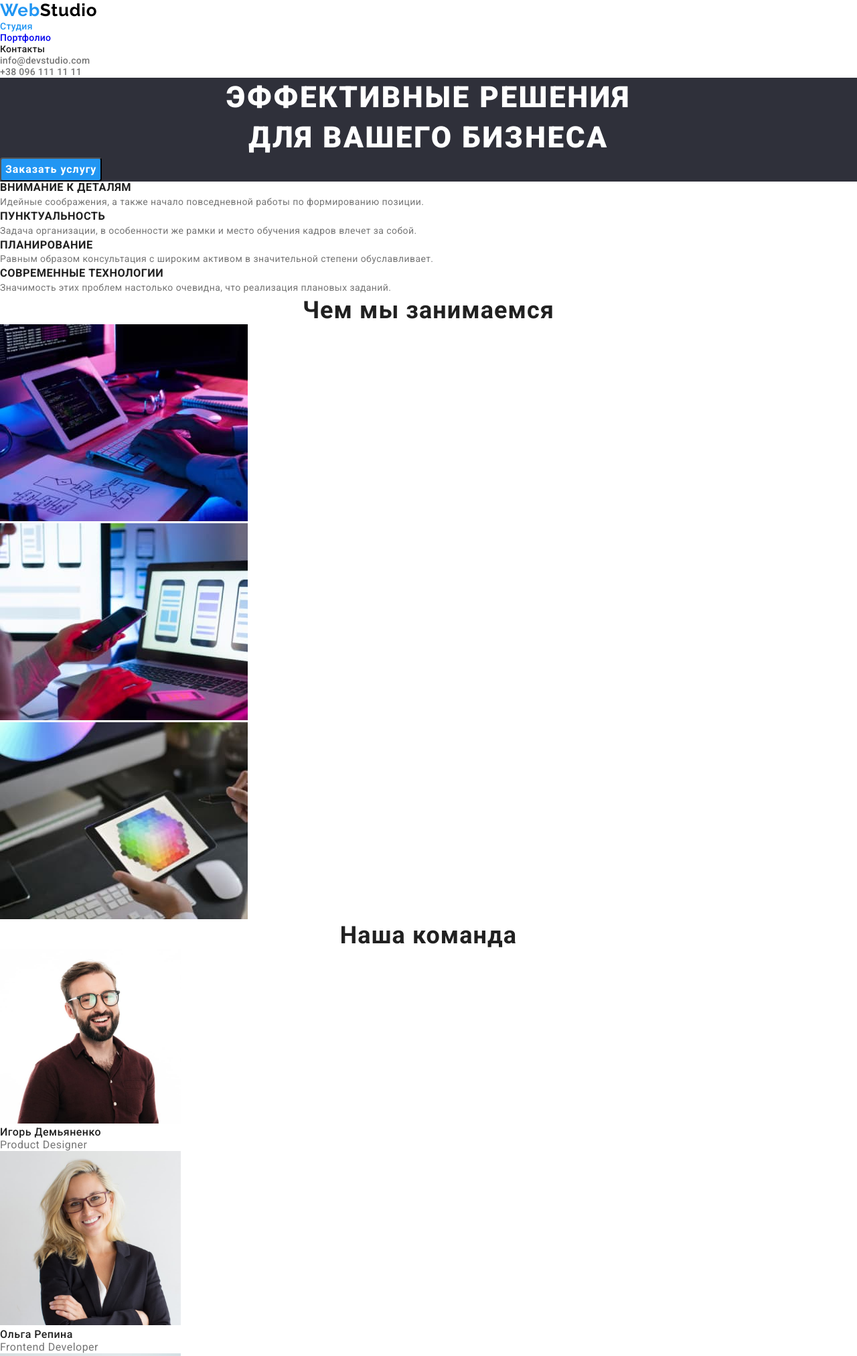
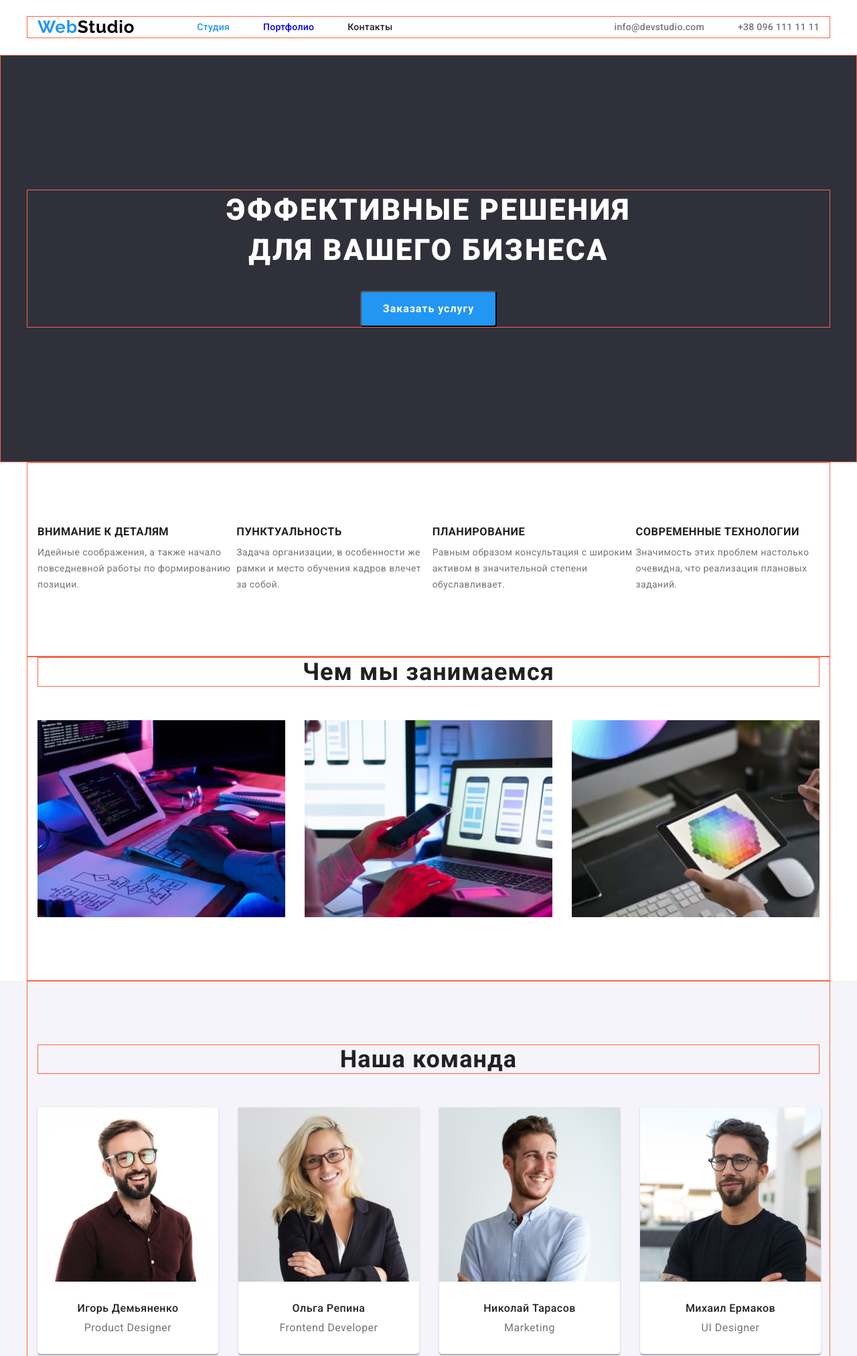
Before and after one commit to Valentin181988/goit-markup-hw-03, a plain HTML site: page index.html in a window 1280 px wide. Shown: the top 2024 px of the page at 67% size. Drawn offline with nearby package versions, Linux system fonts and the light colour scheme.

Commit message:
last changes

```diff
--- a/css/styles.css
+++ b/css/styles.css
@@ -29,10 +29,32 @@ p {
   margin-bottom: 0;
 }
 
-ul {
+ul,
+ol {
   margin-top: 0;
   margin-bottom: 0;
   padding-left: 0;
+}
+
+img {
+  display: block;
+}
+
+/*======= Components ========*/
+
+.container {
+  width: 1200px;
+  margin-left: auto;
+  margin-right: auto;
+  padding-left: 15px;
+  padding-right: 15px;
+  border: solid 1px;
+  border-color: tomato;
+}
+
+.section-padding {
+  padding-top: 94px;
+  padding-bottom: 94px;
 }
 
 .list {
@@ -43,7 +65,45 @@ ul {
   text-decoration: none;
 }
 
+/*======= End of Components ========*/
+
 /*=============Header=============*/
+.header {
+  padding-top: 24px;
+  padding-bottom: 25px;
+}
+.header-container {
+  display: flex;
+  align-items: center;
+  justify-content: space-between;
+}
+
+.header-nav {
+  display: flex;
+  align-items: center;
+}
+
+.menu {
+  display: flex;
+  align-items: center;
+}
+
+.menu-link-contacts {
+  display: flex;
+  align-items: center;
+}
+
+.header-button {
+  margin-right: 50px;
+}
+
+.link-logo {
+  padding-right: 93px;
+}
+
+.menu-link-list:not(:last-child) {
+  margin-right: 50px;
+}
 
 .web,
 .studio {
@@ -115,6 +175,11 @@ ul {
 /*=============Hero=============*/
 .hero {
   background-color: var(--background-color);
+  text-align: center;
+  border: solid 1px;
+  border-color: tomato;
+  padding-top: 200px;
+  padding-bottom: 200px;
 }
 
 .hero-title {
@@ -123,10 +188,10 @@ ul {
   line-height: 1.36;
   /* or 136% */
 
-  text-align: center;
   letter-spacing: 0.06em;
   text-transform: uppercase;
-
+  margin-bottom: 30px;
+  margin-bottom: 30px;
   color: var(--title-text-color);
 }
 
@@ -136,7 +201,7 @@ ul {
   line-height: 1.88;
   /* identical to box height, or 187% */
 
-  display: flex;
+  display: inline-block;
   align-items: center;
   text-align: center;
   letter-spacing: 0.06em;
@@ -148,17 +213,26 @@ ul {
   cursor: pointer;
   background-color: var(--accent-color);
   border-radius: 4px;
+  padding-left: 32px;
+  padding-right: 32px;
+  padding-top: 10px;
+  padding-bottom: 10px;
 }
 
 /*=============End Hero=============*/
 
 /*=============Advantages=============*/
 
+.column {
+  display: flex;
+}
+
 .advantages-title-points {
   font-weight: 700;
   line-height: 1.14;
   letter-spacing: 0.03em;
   text-transform: uppercase;
+  margin-bottom: 10px;
 }
 
 .advantages-text {
@@ -179,38 +253,87 @@ ul {
   line-height: 1.17;
   text-align: center;
   letter-spacing: 0.03em;
+  border: solid 1px;
+  border-color: tomato;
 }
 
+.our-job-list {
+  margin-bottom: 50px;
+}
+
+.job-icons {
+  display: flex;
+  justify-content: space-between;
+  padding-bottom: 94px;
+}
 /*============= End Our job=============*/
 
 /*=============Our team=============*/
+.our-team {
+  background-color: var(--wigets-link-background-color);
+}
 
-.our-team-name {
+.our-team-name,
+.our-team-specialty {
   font-weight: 500;
   font-size: 16px;
   line-height: 1.19;
   /* identical to box height */
 
-  /* text-align: center; */
+  text-align: center;
   letter-spacing: 0.03em;
+  margin-bottom: 10px;
 }
 
 .our-team-specialty {
-  font-size: 16px;
-  line-height: 1.19;
-  /* identical to box height */
-
-  /* text-align: center; */
+  font-weight: 400;
   letter-spacing: 0.03em;
-
+  padding-bottom: 30px;
+  margin-bottom: 0;
   color: var(--secondary-text-color);
 }
+
+.our-team-list {
+  margin-bottom: 50px;
+}
+
+.our-team-blocks {
+  display: flex;
+  flex-wrap: nowrap;
+  margin-top: -30px;
+  margin-left: -30px;
+}
+
+.our-team-image {
+  margin-bottom: 30px;
+}
+.our-team-persons {
+  flex-basis: calc(100% / 4 - 30px);
+  margin-top: 30px;
+  margin-left: 30px;
+  background: var(--title-text-color);
+  /* material shadow v1 */
+
+  box-shadow: 0px 1px 3px rgba(0, 0, 0, 0.12), 0px 1px 1px rgba(0, 0, 0, 0.14),
+    0px 2px 1px rgba(0, 0, 0, 0.2);
+  border-radius: 0px 0px 4px 4px;
+}
+
 /*============= End Our team=============*/
 
 /*=============Footer=============*/
 
 .footer {
   background-color: var(--background-color);
+}
+
+.footer-padding {
+  padding-top: 60px;
+  padding-bottom: 60px;
+}
+
+.adress-title {
+  margin-top: 20px;
 }
 
 .adress-link {
@@ -222,6 +345,11 @@ ul {
 
   color: var(--title-text-color);
 }
+
+.adress-list-link:not(:last-child) {
+  margin-bottom: 9px;
+}
+
 .mail,
 .tel {
   color: var(--mail-color);
--- a/index.html
+++ b/index.html
@@ -19,6 +19,7 @@
 <body>
     <!--Header-->
     <header class="header">
+        <div class="container header-container">
             <nav class="header-nav">
                 <a class="link-logo link" href="./index.html"><span class="web">Web</span><span
                         class="studio">Studio</span></a>
@@ -38,17 +39,21 @@
                 <li><a class="header-button link" href="mailto:info@devstudio.com">info@devstudio.com</a></li>
                 <li><a class="tel-link-header link" href="tel:+380961111111">+38 096 111 11 11</a></li>
             </ul>
+        </div>
     </header>
     <main>
         <!--Hero-->
         <section class="hero">
+            <div class="container">
             <h1 class="hero-title">Эффективные решения <br> для вашего бизнеса</h1>
             <button class="modal-btn" type="button">Заказать услугу</button>
+            </div>
         </section>
         <!--Advantages-->
         <section class="advantages">
+            <div class="container">
             <h2 class="advantages-title" hidden>Advantages</h2>
-            <ul class="advantages-list list">
+            <ul class="advantages-list section-padding column list ">
                 <li class="advantages-list-points">
                     <h3 class="advantages-title-points">Внимание к деталям</h3>
                     <p class="advantages-text">Идейные соображения, а также начало повседневной работы по формированию
@@ -70,9 +75,11 @@
                         заданий.</p>
                 </li>
             </ul>
+            </div>
         </section>
         <!--our job-->
         <section class="our-job">
+            <div class="container">
             <h2 class="our-job-list">Чем мы занимаемся</h2>
             <ul class="job-icons list">
                 <li><img class="job-images" src="./images/our-job/box-1.jpg" alt="Разработчик пишет код" width="370"
@@ -83,9 +90,11 @@
                         width="370" height="294">
                 </li>
             </ul>
+            </div>
         </section>
         <!-- Our team-->
         <section class="our-team">
+            <div class="container section-padding">
             <h2 class="our-team-list">Наша команда</h2>
             <ul class="our-team-blocks list">
                 <li class="our-team-persons">
@@ -113,10 +122,12 @@
                     <p class="our-team-specialty">UI Designer</p>
                 </li>
             </ul>
+            </div>
         </section>
     </main>
     <!--Footer-->
     <footer class="footer">
+        <div class="container footer-padding">
         <a class="link-logo-footer link" href="./"><span class="web">Web</span><span
                 class="studio-footer">Studio</span></a>
         <address class="adress-title">
@@ -130,6 +141,7 @@
                         11</a></li>
             </ul>
         </address>
+        </div>
     </footer>
 </body>
 
```
Also changed, not shown: portfolio.html (+6 -1 lines). Lines whose indentation alone changed are shown as unchanged.
